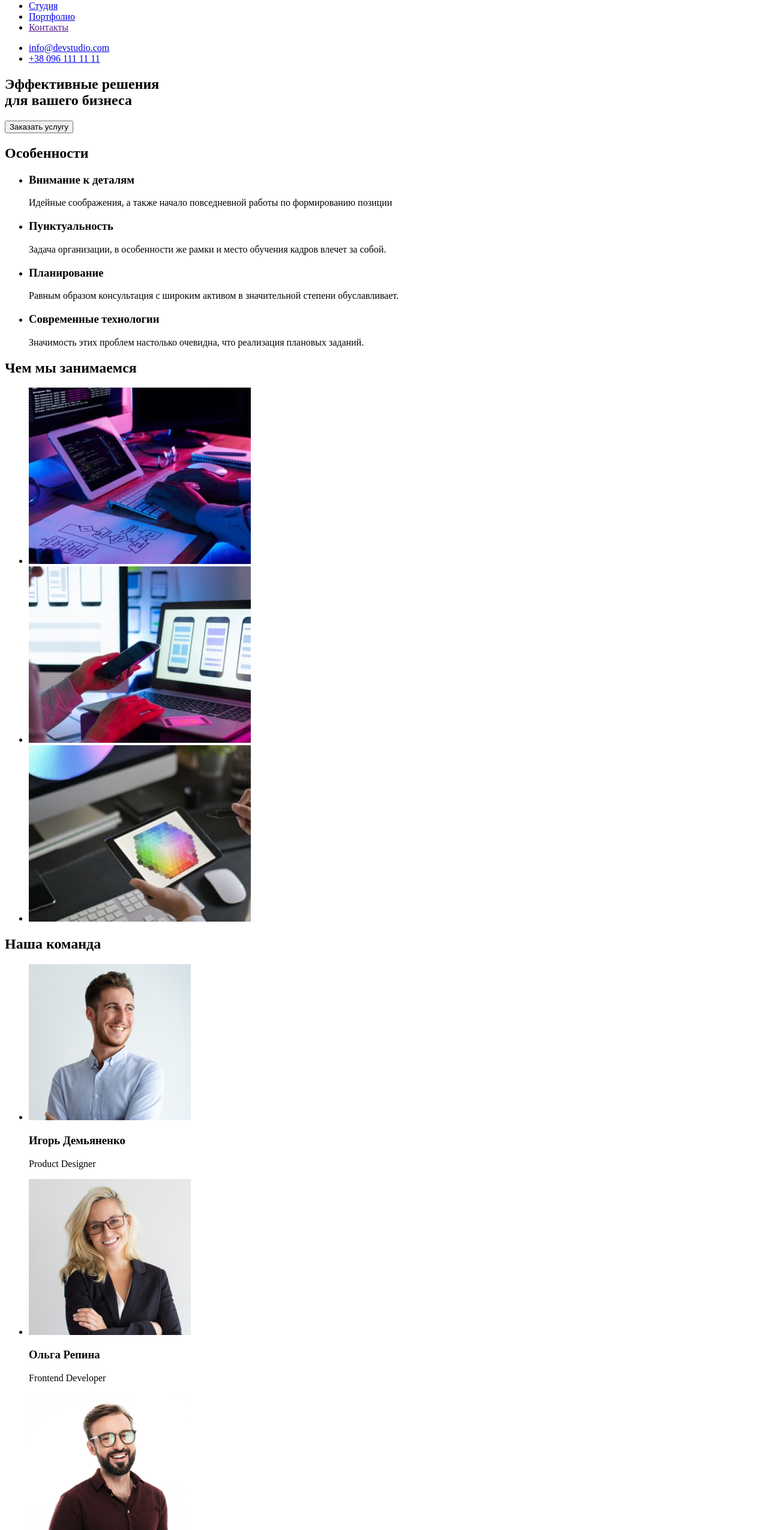
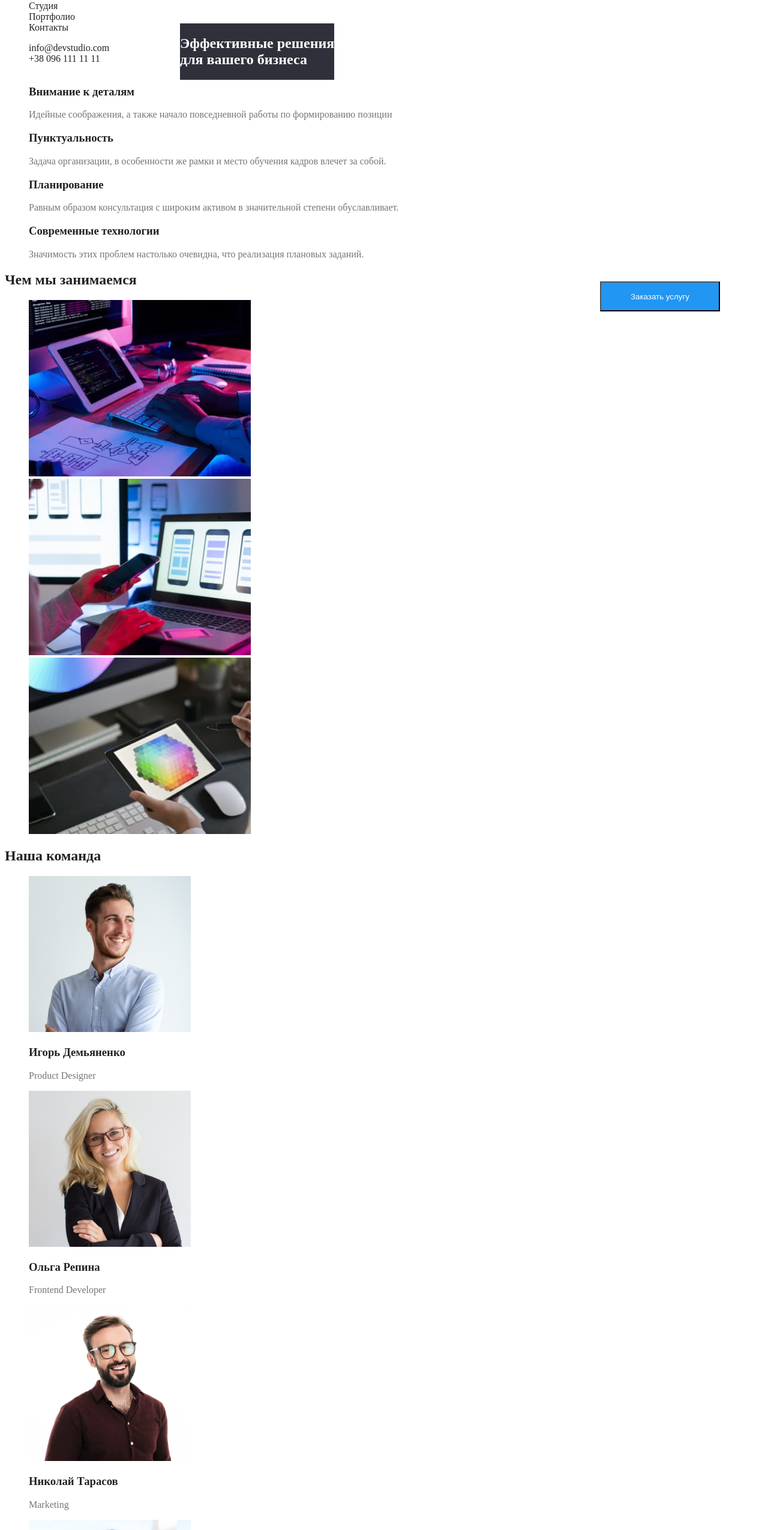
Before and after one commit to klimchanskii/goit-markup-hw-02, a plain HTML site: page index.html in a window 1280 px wide. Shown: the part 41-2591 px from the top of the page at 60% size. Drawn offline with Linux system fonts and the light colour scheme.

Commit message:
color page 1

```diff
--- /dev/null
+++ b/css/style.css
@@ -0,0 +1,98 @@
+
+/* черный заголовки #212121
+синий 2196F3
+серий основой текст 757575
+чисто черный 000000
+фон ECECEC
+белый FFFFFF
+фон героя 2F303A
+чем мы занимемся фон
+фон наша команад F5F4FA
+адрес color: rgba(255, 255, 255, 0.6);
+*/
+:root{--blue-main:#2196F3 ;
+--black-main:#212121;
+--gray-main:#757575;
+}
+ul{list-style-type:none}
+
+
+/* ШАПКА */
+
+        .logo{color: var(--blue-main);
+            text-decoration: none;}
+        .logo-black{color: var(--black-main);}
+        .nav {color:var(--black-main);
+            text-decoration: none; }
+        .nav:hover{color: var(--blue-main);}
+        .nav:focus{color: var(--blue-main);}
+        .mail-nav{color: var(--black-main);text-decoration: none;}
+        .mail-nav:focus{color: var(--blue-main);}
+        .mail-nav:hover{color: var(--blue-main);}
+        .tel-nav{color: var(--black-main);text-decoration: none;}
+        .tel-nav:hover{color: var(--blue-main);}
+        .tel-nav:focus {color: var(--blue-main);}
+
+
+
+
+/* ПОДВАЛ */
+.back-footer{background-color: #2F303A; }
+.logo-white{color:#ffffff;}
+.address{ color: #ffffff;
+}
+.mail-footer{color: rgba(255, 255, 255, 0.6); text-decoration: none;}
+.tel-footer{color: rgba(255, 255, 255, 0.6); text-decoration: none;}
+
+
+
+
+
+
+
+
+/* СЕКЦИЯ 1 ГЕРОЙ */
+
+
+        .hero{position: absolute;
+        background: #2F303A;
+        position: absolute;
+        left: 0px;
+        top: 80px;
+        margin-left: 300px;
+        }
+        .hero-text{
+            color: #ffffff;
+        }
+        .button-hero{ color: #ffffff;background-color: var(--blue-main);position: absolute;
+            width: 200px;
+            height: 50px;
+            left: 700px;
+            top: 430px;}
+
+
+/* СЕКЦИЯ 2 Особенности*/
+
+        .visually-hidden{font-size: 0px;
+            visibility: hidden;
+            }
+        .list{color: var(--black-main);}
+        .list-items{color:var(--gray-main)}
+
+
+
+/* СЕКЦИЯ 3  Чем мы занимаемся*/
+
+        .title{
+            color: var(--black-main);
+        }
+
+
+
+/* СЕКЦИЯ 4 Наша команда*/
+
+        .dream-team{
+            color: var(--black-main);
+        }
+        .items-name{color: var(--black-main);}
+        .profession{color: var(--gray-main);}
--- a/index.html
+++ b/index.html
@@ -5,21 +5,22 @@
     <meta http-equiv="X-UA-Compatible" content="IE=edge">
     <meta name="viewport" content="width=device-width, initial-scale=1.0">
     <title>Студия</title>
+    <link rel="stylesheet" href="./css/style.css">
 </head>
 <!-- HEADER -->
 <body>
 <header>
-    <nav>
-    <a href="./index.html">Webstudio</a>
+    <nav >
+        <a href="./index.html" class="logo">Web<span class="logo-black">Studio</span> </a>
     <ul>
-        <li> <a href="./index.html">Студия</a></li>
-        <li><a href="./portfolio.html"> Портфолио</a></li>
-        <li><a href=""> Контакты</a></li>
+        <li> <a href="./index.html" class="nav">Студия</a></li>
+        <li><a href="./portfolio.html" class="nav"> Портфолио</a></li>
+        <li><a href="" class="nav"> Контакты</a></li>
     </ul>
     </nav>
     <ul>
-        <li><a href="mailto:info@devstudio.com">info@devstudio.com</a></li>
-        <li><a href="tel:+380961111111">+38 096 111 11 11</a></li>
+        <li><a href="mailto:info@devstudio.com" class="mail-nav">info@devstudio.com</a></li>
+        <li><a href="tel:+380961111111" class=tel-nav>+38 096 111 11 11</a></li>
     </ul>
 
 
@@ -27,23 +28,23 @@
 <!-- MAIN CONTENT -->
     <main>
     <!-- Section 1 -->
-    <section>
-        <h1>Эффективные решения <br> для вашего бизнеса</h1>
-        <button type="button"> Заказать услугу </button>
+    <section class="hero">
+        <h1 class="hero-text">Эффективные решения <br> для вашего бизнеса</h1>
+        <button type="button" class="button-hero"> Заказать услугу </button>
     </section>
     <!-- Section 2 -->
     <section>
         <h2 class="visually-hidden" > Особенности</h2>
         <ul>
-            <li><h3>Внимание к деталям</h3><p>Идейные соображения, а также начало повседневной работы по формированию позиции</p>  </li>
-            <li><h3>Пунктуальность</h3><p>Задача организации, в особенности же рамки и место обучения кадров влечет за собой.</p> </li>
-            <li> <h3>Планирование</h3><p>Равным образом консультация с широким активом в значительной степени обуславливает.</p> </li>
-            <li><h3>Современные технологии</h3><p>Значимость этих проблем настолько очевидна, что реализация плановых заданий.</p> </li>
+            <li><h3 class="list">Внимание к деталям</h3><p class="list-items">Идейные соображения, а также начало повседневной работы по формированию позиции</p>  </li>
+            <li><h3 class="list">Пунктуальность</h3><p class="list-items">Задача организации, в особенности же рамки и место обучения кадров влечет за собой.</p> </li>
+            <li> <h3 class="list">Планирование</h3><p class="list-items">Равным образом консультация с широким активом в значительной степени обуславливает.</p> </li>
+            <li><h3 class="list">Современные технологии</h3><p class="list-items">Значимость этих проблем настолько очевидна, что реализация плановых заданий.</p> </li>
         </ul>
     </section>
     <!-- Section 3 -->
     <section>
-        <h2>Чем мы занимаемся</h2>
+        <h2 class="title">Чем мы занимаемся</h2>
         <ul>
             <li>
                 <img src="./images/img11.jpg" alt="Набираем код в Visual Studio " width="370" height="294">
@@ -58,27 +59,27 @@
     </section>
     <!-- Section 4 -->
     <section>
-        <h2>Наша команда</h2>
+        <h2 class="dream-team">Наша команда</h2>
         <ul>
-            <li><img src="./images/img-1.jpg" alt="Игорь Демьяненко" width="270" height="260">
-                <h3>Игорь Демьяненко</h3> <p>Product Designer</p>   </li>
-            <li><img src="./images/img-2.jpg" alt="Ольга Репина" width="270" height="260">
-                <h3>Ольга Репина</h3> <p>Frontend Developer</p> </li>
-            <li><img src="./images/img-3.jpg" alt="Николай Тарасов" width="270" height="260">
-                <h3>Николай Тарасов</h3><p>Marketing</p>  </li>
-            <li><img src="./images/img.jpg" alt="Михаил Ермаков" width="270" height="260">
-                <h3>Михаил Ермаков</h3><p>UI Designer</p>  </li>
+            <li class="igor"><img src="./images/img-1.jpg" alt="Игорь Демьяненко" width="270" height="260" >
+                <h3 class="items-name">Игорь Демьяненко</h3> <p class="profession">Product Designer</p>   </li>
+            <li class="olga"><img src="./images/img-2.jpg" alt="Ольга Репина" width="270" height="260">
+                <h3 class="items-name">Ольга Репина</h3> <p class="profession">Frontend Developer</p> </li>
+            <li class="nikolai"><img src="./images/img-3.jpg" alt="Николай Тарасов" width="270" height="260">
+                <h3 class="items-name">Николай Тарасов</h3><p class="profession">Marketing</p>  </li>
+            <li class="michailo"><img src="./images/img.jpg" alt="Михаил Ермаков" width="270" height="260">
+                <h3 class="items-name">Михаил Ермаков</h3><p class="profession">UI Designer</p>  </li>
         </ul>
     </section>
     </main>
 <!-- FOOTER -->
-<footer>
-    <a href="./index.html"> Webstudio</a>
-    <address>
+<footer class="back-footer">
+    <a href="./index.html" class="logo">Web<span class="logo-white">Studio</span> </a>
+    <address >
         <ul>
-            <li><p>г. Киев, пр-т Леси Украинки, 26</p></li>
-            <li><a href="mailto:info@example.com">info@example.com</a></li>
-            <li><a href="tel:+380991111111">+38 099 111 11 11</a></li>
+            <li><p class="address">г. Киев, пр-т Леси Украинки, 26</p></li>
+            <li><a href="mailto:info@example.com" class="mail-footer">info@example.com</a></li>
+            <li><a href="tel:+380991111111" class="tel-footer">+38 099 111 11 11</a></li>
         </ul>
     </address>
 </footer>
```
Also changed, not shown: portfolio.html (+22 -19 lines).
